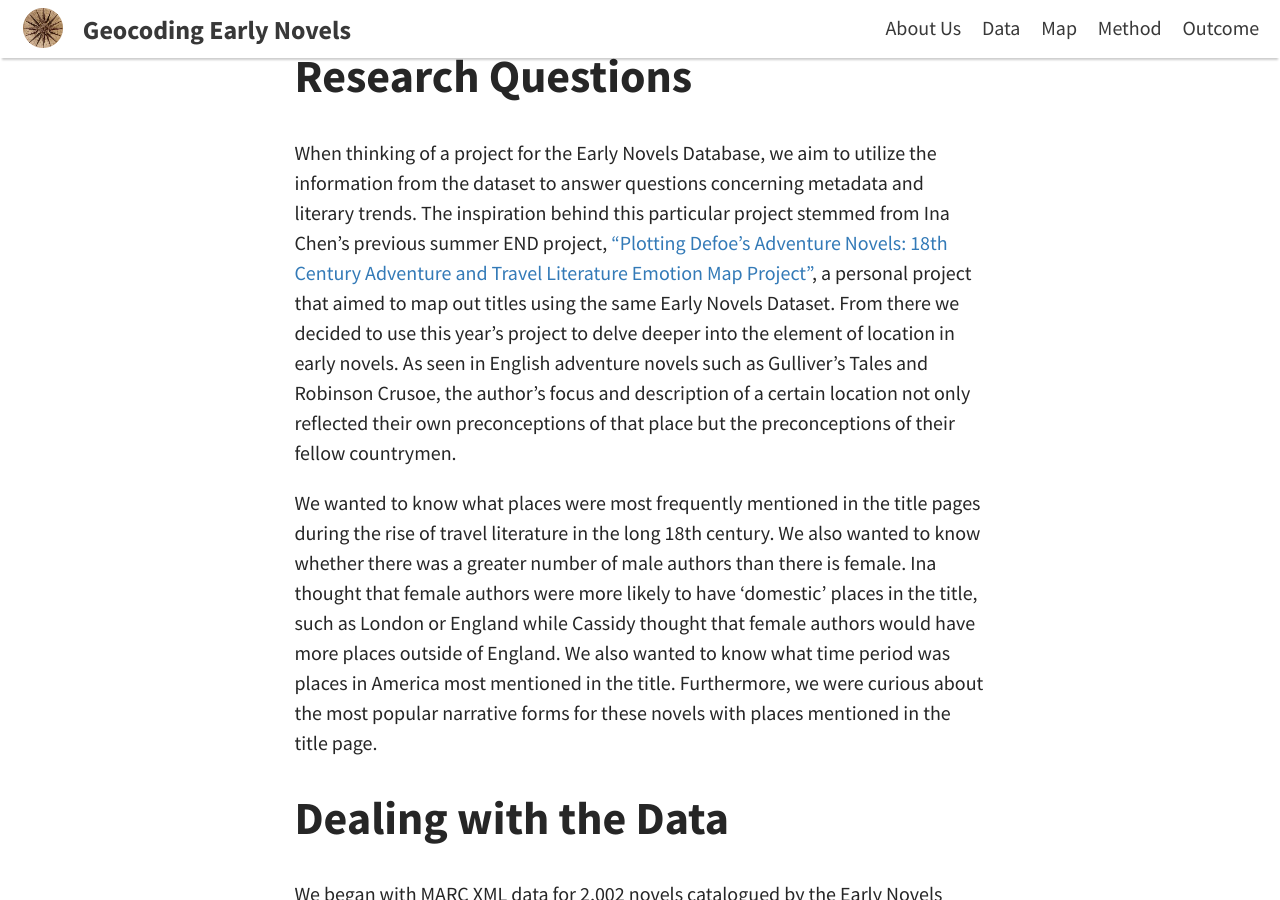
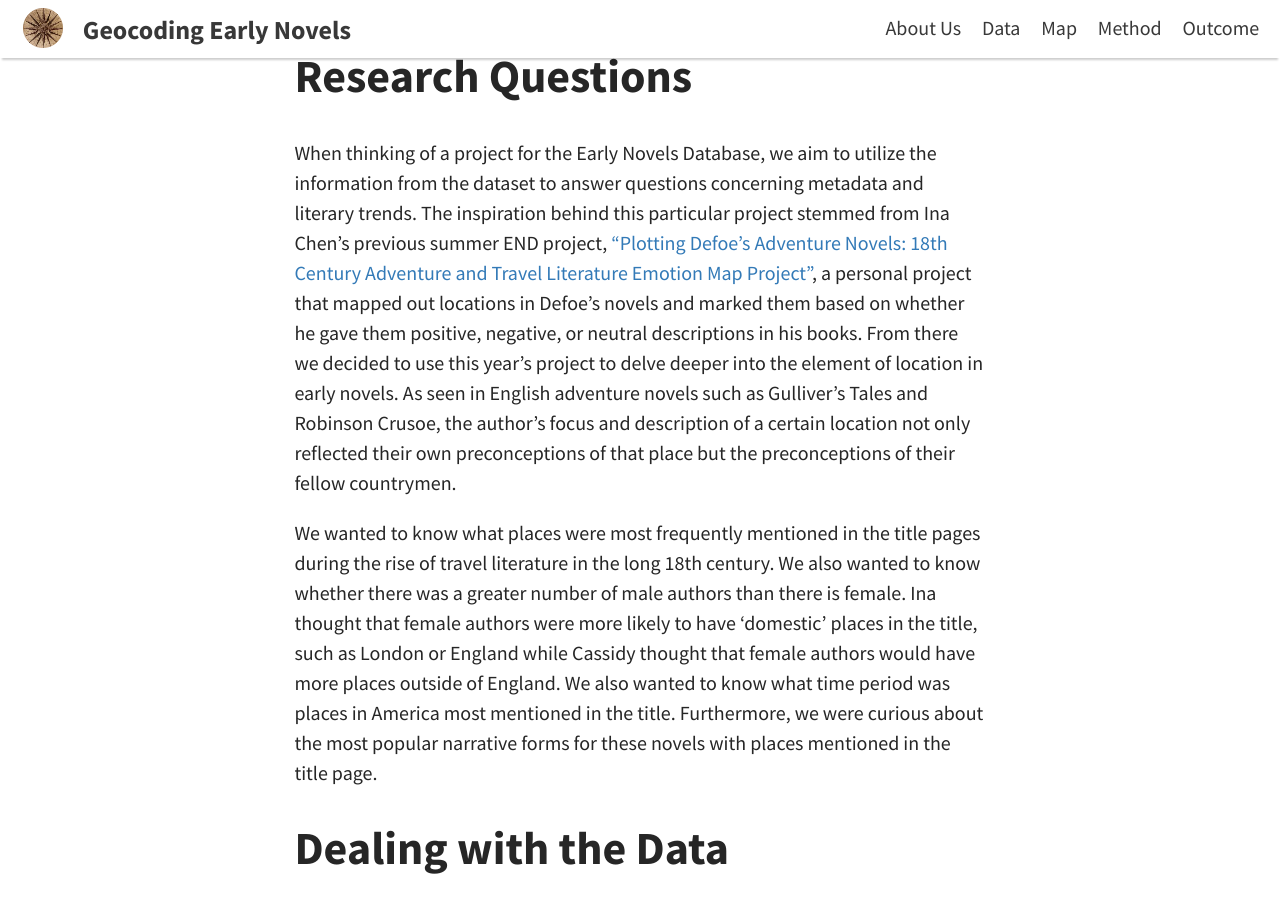
Before and after one commit to cholahan/end19, a Jekyll site: the page built from pages/method.md, in a window 1280 px wide and 900 px high, scrolled down 554 px. Built offline with Jekyll 4.4.1, drawn with Linux system fonts in a browser that asks for light colours.

Commit message:
Update method.md

```diff
--- a/pages/method.md
+++ b/pages/method.md
@@ -12,7 +12,7 @@ feature-img: "assets/img/abby.jpg"
 ---
 # Research Questions
 
-When thinking of a project for the Early Novels Database, we aim to utilize the information from the dataset to answer questions concerning metadata and literary trends. The inspiration behind this particular project stemmed from Ina Chen’s previous summer END project, [“Plotting Defoe's Adventure Novels: 18th Century Adventure and Travel Literature Emotion Map Project”](https://redadvance.github.io/defoemap/), a personal project that aimed to map out titles using the same Early Novels Dataset. From there we decided to use this year’s project to delve deeper into the element of location in early novels. As seen in English adventure novels such as Gulliver’s Tales and Robinson Crusoe, the author’s focus and description of a certain location not only reflected their own preconceptions of that place but the preconceptions of their fellow countrymen.
+When thinking of a project for the Early Novels Database, we aim to utilize the information from the dataset to answer questions concerning metadata and literary trends. The inspiration behind this particular project stemmed from Ina Chen’s previous summer END project, [“Plotting Defoe's Adventure Novels: 18th Century Adventure and Travel Literature Emotion Map Project”](https://redadvance.github.io/defoemap/), a personal project that mapped out locations in Defoe's novels and marked them based on whether he gave them positive, negative, or neutral descriptions in his books. From there we decided to use this year’s project to delve deeper into the element of location in early novels. As seen in English adventure novels such as Gulliver’s Tales and Robinson Crusoe, the author’s focus and description of a certain location not only reflected their own preconceptions of that place but the preconceptions of their fellow countrymen.
 
 We wanted to know what places were most frequently mentioned in the title pages during the rise of travel literature in the long 18th century. We also wanted to know whether there was a greater number of male authors than there is female. Ina thought that female authors were more likely to have ‘domestic’ places in the title, such as London or England while Cassidy thought that female authors would have more places outside of England. We also wanted to know what time period was places in America most mentioned in the title. Furthermore, we were curious about the most popular narrative forms for these novels with places mentioned in the title page.
 
```
